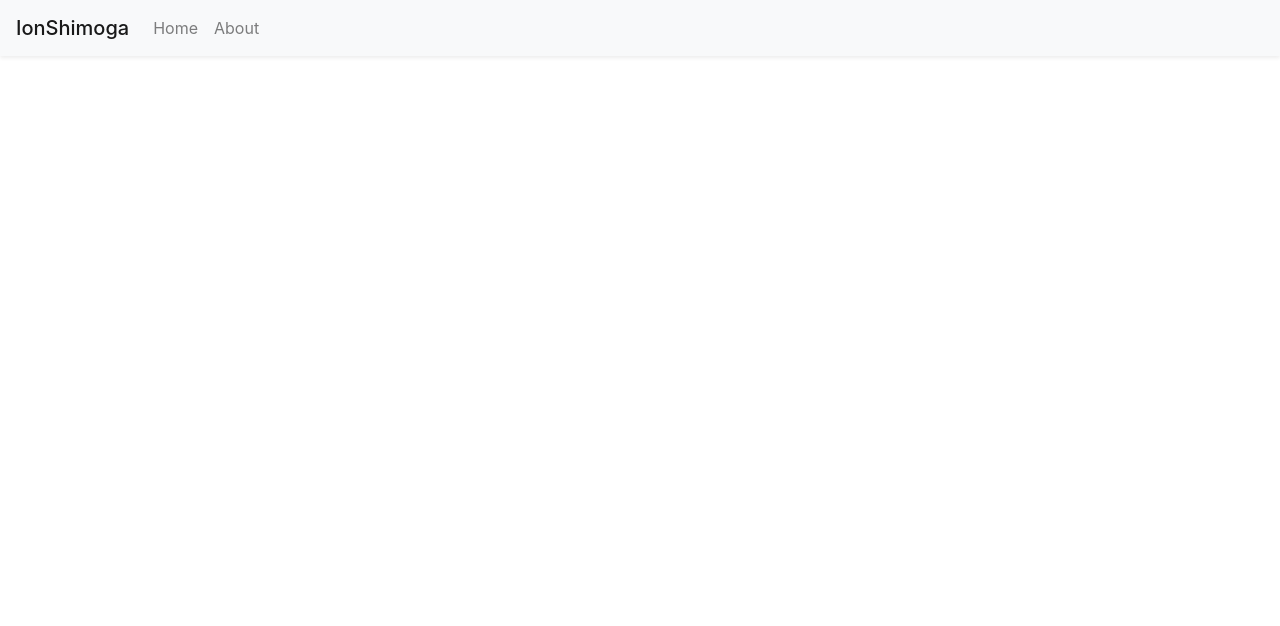
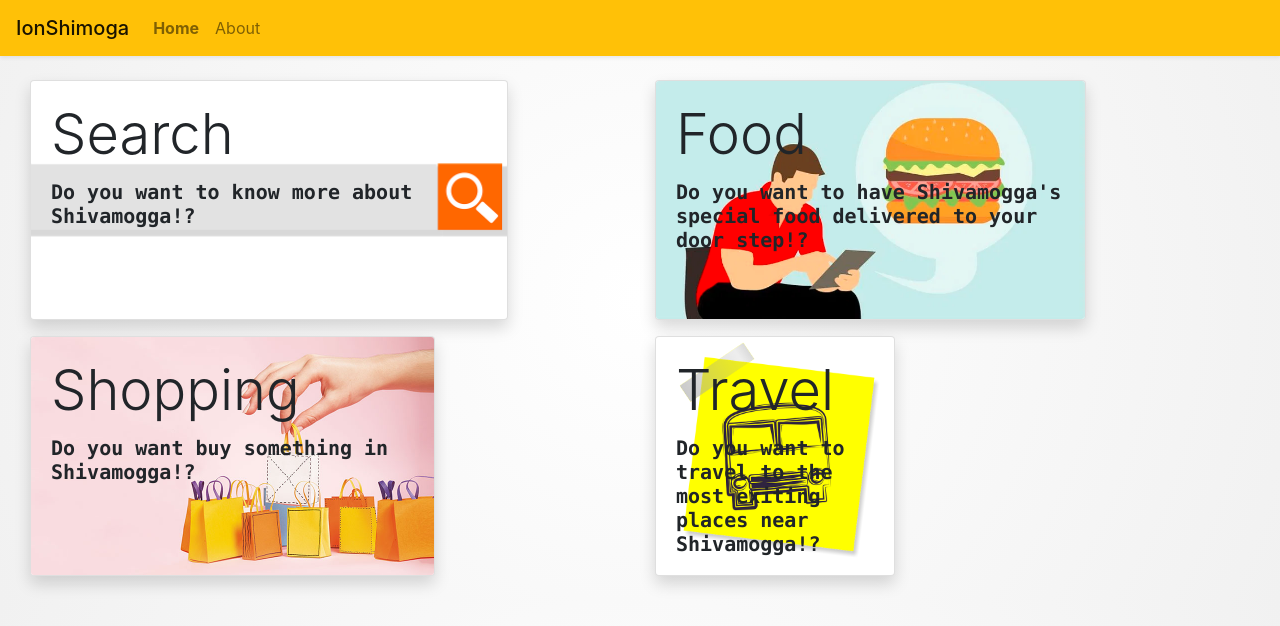
Before and after one commit to SankethSR/ionshimoga, an Angular app: page / in a window 1280 px wide. Shown: the top 626 px of the page. Built offline with nearby package versions, Linux system fonts and the light colour scheme.

Commit message:
Search Component completed

```diff
--- a/package.json
+++ b/package.json
@@ -20,6 +20,7 @@
     "@angular/platform-browser-dynamic": "~8.2.9",
     "@angular/router": "~8.2.9",
     "bootstrap": "^4.3.1",
+    "hover.css": "^2.3.2",
     "jquery": "^3.4.1",
     "popper.js": "^1.16.0",
     "rxjs": "~6.4.0",
--- a/src/app/app.component.html
+++ b/src/app/app.component.html
@@ -1,19 +1,19 @@
-<nav class="navbar navbar-expand-lg navbar-light bg-light shadow-sm sticky-top">
+<nav class="navbar navbar-expand-lg navbar-light bg-warning shadow-sm sticky-top">
     <a class="navbar-brand mb-0 h1" routerLink="homeComponent">IonShimoga</a>
-  <button class="navbar-toggler" type="button" data-toggle="collapse" data-target="#navbarNav" aria-controls="navbarNav"
-    aria-expanded="false" aria-label="Toggle navigation">
+    <button class="navbar-toggler" type="button" data-toggle="collapse" data-target="#navbarNav" aria-controls="navbarNav" aria-expanded="false" aria-label="Toggle navigation">
     <span class="navbar-toggler-icon"></span>
   </button>
     <div class="collapse navbar-collapse" id="navbarNav">
         <ul class="navbar-nav">
             <li class="nav-item">
-        <a class="nav-link" routerLink="homeComponent" (click)="setCurrent($event)">Home <span *ngIf="isHome" class="sr-only">(current)</span></a>
+                <a class="nav-link" [ngClass]="{'font-weight-bold': isHome, '': !isHome}" routerLink="homeComponent" (click)="setCurrent($event)">Home <span *ngIf="isHome"></span></a>
             </li>
             <li class="nav-item">
-        <a class="nav-link" routerLink="aboutComponent" (click)="setCurrent($event)">About <span *ngIf="isAbout" class="sr-only">(current)</span></a>
+                <a class="nav-link" [ngClass]="{'font-weight-bold': isAbout, '': !isAbout}" routerLink="aboutComponent" (click)="setCurrent($event)">About <span *ngIf="isAbout"></span></a>
             </li>
         </ul>
     </div>
 </nav>
-
+<div class="container-fluid">
     <router-outlet></router-outlet>
+</div>
--- a/src/app/home/home.component.html
+++ b/src/app/home/home.component.html
@@ -1,8 +1,7 @@
-<div *ngIf="router == '/homeComponent'" class="container-fluid">
+<div class="container-fluid">
     <div class="row mt-3">
         <div *ngFor="let data of homePageResultSet" class="col-12 col-sm-12 col-md-12 col-lg-6 col-xl-6 h-50">
-            <div class="card shadow mt-2 mb-2 bg-white rounded" style="height: 15rem !important; cursor: pointer;"
-                routerLink="/homeComponent/{{data.component}}">
+            <div class="card shadow mt-2 mb-2 bg-white rounded hvr-bob" style="height: 15rem !important; cursor: pointer;" routerLink="/homeComponent/{{data.component}}">
                 <img src="{{data.src}}" class="card-img w-100 h-100" style="cursor: pointer;">
                 <div class="card-img-overlay" [ngClass]="{'text-black': !data.color, 'text-white':!data.color}">
                     <h5 class="card-title display-4">{{ data.name }}</h5>
--- a/src/app/home/search/search.component.html
+++ b/src/app/home/search/search.component.html
@@ -4,15 +4,13 @@
             <div class="row justify-content-center">
                 <div class="form-group col-9 col-sm-9 col-md-3 col-lg-3 col-xl-3 p-2">
                     <label class="h4">Search</label>
-                    <input [(ngModel)]="requestData.search_data" id="search" type="text"
-                        class="form-control form-control-underlined" placeholder="Search">
+                    <input [(ngModel)]="requestData.search_data" id="search" type="text" class="form-control form-control-underlined" placeholder="Search" [ngModelOptions]="{standalone: true}">
                 </div>
                 <div class="form-group col-9 col-sm-9 col-md-3 col-lg-3 col-xl-3 p-2">
                     <label class="h4">Category</label>
-                    <select [(ngModel)]="requestData.category"
-                        class="form-control custom-select form-control-underlined style-overflow" id="searchCategory"
-                        name="searchCategory">
-                        <option value="all" selected>All</option>
+                    <select [(ngModel)]="requestData.search_category" class="form-control custom-select form-control-underlined" id="searchCategory" name="searchCategory" value='All'>
+                        <option disabled hidden [value]="select1">-- select --</option>
+                        <option value="all">All</option>
                         <option value="agriculture">Agriculture &amp; Fertilizers</option>
                         <option value="atm">ATM</option>
                         <option value="banks">Banks</option>
@@ -51,9 +49,9 @@
                 </div>
                 <div class="form-group col-9 col-sm-9 col-md-3 col-lg-3 col-xl-3 p-2">
                     <label class="h4">Area</label>
-                    <select [(ngModel)]="requestData.area" class="form-control custom-select form-control-underlined"
-                        id="searchArea" name="searchArea">
-                        <option value="all" selected>All</option>
+                    <select [(ngModel)]="requestData.search_area" class="form-control custom-select form-control-underlined" id="searchArea" name="searchArea">
+                        <option disabled hidden [value]="select2">-- select --</option>
+                        <option value="all">All</option>
                         <option value="apmcyard">APMC Yard</option>
                         <option value="balrajursroad">Balraj Urs Road</option>
                         <option value="bhroad">B H Road</option>
@@ -96,41 +94,51 @@
                 <button type="button" class="col-6 col-sm-3 m-2 btn btn-danger" (click)="clearData()">Clear</button>
             </div>
         </div>
+        <div class="row text-center justify-content-center d-none">
+            <div class=" col-6 ">
+                <div class="alert alert-warning alert-dismissible fade hide" role="alert">
+                    <strong>Oops!</strong> You should fill all the fields above.
+                    <button type="button " class="close " data-dismiss="alert " aria-label="Close ">
+                      <span aria-hidden="true ">&times;</span>
+                    </button>
+                </div>
+            </div>
+        </div>
     </div>
 </div>
 
 <hr>
 
-<div class="container-fluid">
-    <div class="row overflow-auto justify-content-center style-overflow" style="height: 18rem;">
-        <div *ngFor="let details of responseData" class="card col-12 col-sm-12 col-md-5 col-lg-5 col-xl-5 m-2 shadow-sm">
-            <div class="card-body">
-                <h5 class="card-title">{{details.Dname}}</h5>
+<div class="container-fluid ">
+    <div class="row overflow-auto justify-content-center style-overflow " style="height: 18rem; ">
+        <div *ngFor="let details of responseData " class="card col-12 col-sm-12 col-md-5 col-lg-5 col-xl-5 m-2 shadow-sm search-card-background ">
+            <div class="card-body ">
+                <h5 class="card-title ">{{details.Dname}}</h5>
                 <hr>
-                <div class="col-12">
-                    <div class="row">
-                        <div class="col-6">
-                            <label class="h6">Name</label>
-                            <p class="card-text">{{details.Pname}}</p>
+                <div class="col-12 ">
+                    <div class="row ">
+                        <div class="col-6 ">
+                            <label class="h6 ">Name</label>
+                            <p class="card-text ">{{details.Pname}}</p>
                         </div>
-                        <div class="col-6">
-                            <label class="h6">Address</label>
-                            <p class="card-text">{{details.Address}} {{details.Mobile}}</p>
+                        <div class="col-6 ">
+                            <label class="h6 ">Address</label>
+                            <p class="card-text ">{{details.Address}} {{details.Mobile}}</p>
                         </div>
                     </div>
-                    <div class="row">
-                        <div class="col-6">
-                            <label class="h6">Mobile number</label>
-                            <p class="card-text">{{details.Mobile}}</p>
+                    <div class="row ">
+                        <div class="col-6 ">
+                            <label class="h6 ">Mobile number</label>
+                            <p class="card-text ">{{details.Mobile}}</p>
                         </div>
-                        <div class="col-6">
-                            <label class="h6">Mail ID</label>
-                            <p class="card-text">{{details.Email==""?"---":"details.Email"}} </p>
+                        <div class="col-6 ">
+                            <label class="h6 ">Mail ID</label>
+                            <p class="card-text ">{{details.Email==" "?"--- ":"details.Email "}} </p>
                         </div>
                     </div>
                 </div>
                 <hr>
-                <p class="card-text"><small class="text-muted">updated - 3 mins ago</small></p>
+                <p class="card-text "><small class="text-muted ">updated - 3 mins ago</small></p>
             </div>
         </div>
     </div>
--- a/src/app/home/services/home.service.ts
+++ b/src/app/home/services/home.service.ts
@@ -13,6 +13,7 @@ export class HomeService {
 
 
     getHomePageData(data) {
+        debugger
         var searchURL = this.APIURL;
         let headers = new HttpHeaders({ 'Content-Type': 'application/json' });
         let body = data;
--- a/src/index.html
+++ b/src/index.html
@@ -1,5 +1,6 @@
 <!doctype html>
 <html lang="en">
+
 <head>
     <meta charset="utf-8">
     <title>Ionshimoga</title>
@@ -7,7 +8,9 @@
     <meta name="viewport" content="width=device-width, initial-scale=1">
     <link rel="icon" type="image/x-icon" href="favicon.ico">
 </head>
-<body class="style-overflow">
+
+<body class="style-overflow background-color-homepage">
     <app-root></app-root>
 </body>
+
 </html>
--- a/src/styles.css
+++ b/src/styles.css
@@ -13,6 +13,18 @@
 
 .style-overflow::-webkit-scrollbar-thumb {
     border-radius: 10px;
-	background-image: -webkit-gradient(linear, left bottom, left top, color-stop(0.44, rgb(235, 235, 235)), color-stop(0.72, rgb(245, 245, 245)),
-		color-stop(0.86, rgb(242, 245, 255)));
+    background-image: -webkit-gradient(linear, left bottom, left top, color-stop(0.44, rgb(235, 235, 235)), color-stop(0.72, rgb(245, 245, 245)), color-stop(0.86, rgb(242, 245, 255)));
 }
+
+.background-color-homepage {
+    background: rgb(255, 255, 255);
+    background: -moz-radial-gradient(circle, rgba(255, 255, 255, 1) 0%, rgba(241, 241, 241, 1) 100%);
+    background: -webkit-radial-gradient(circle, rgba(255, 255, 255, 1) 0%, rgba(241, 241, 241, 1) 100%);
+    background: radial-gradient(circle, rgba(255, 255, 255, 1) 0%, rgba(241, 241, 241, 1) 100%);
+    filter: progid: DXImageTransform.Microsoft.gradient(startColorstr="#ffffff", endColorstr="#f1f1f1", GradientType=1);
+}
+
+.search-card-background {
+    background: rgb(0, 0, 0);
+    background: linear-gradient(180deg, rgba(0, 0, 0, 1) 0%, rgba(255, 255, 255, 1) 5%, rgba(255, 255, 255, 1) 35%, rgba(253, 253, 253, 1) 65%, rgba(255, 255, 255, 1) 95%, rgba(0, 0, 0, 1) 100%);
+}
```
Also changed, not shown: angular.json (+6 -7 lines), src/app/home/search/search.component.ts (+21 -4 lines), 1 other file (tests, documents, lock files or other folders). Lines whose indentation alone changed are shown as unchanged.
